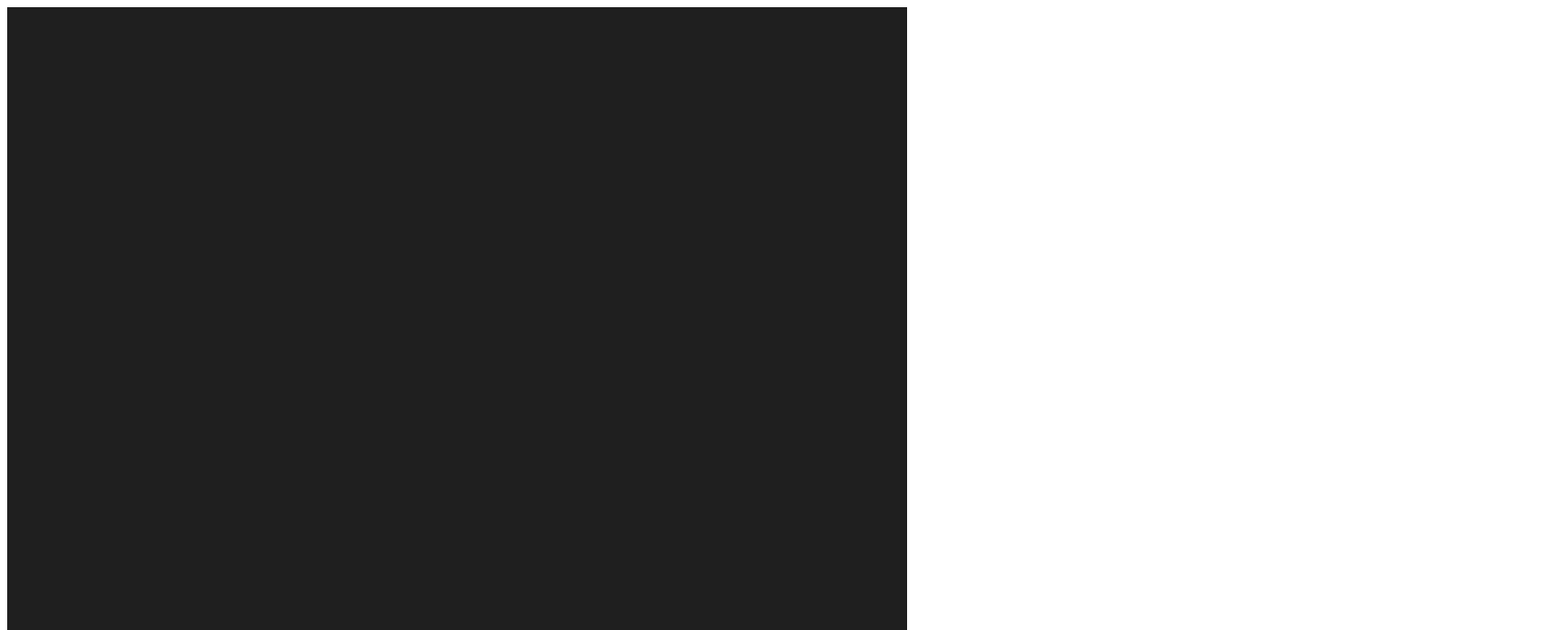
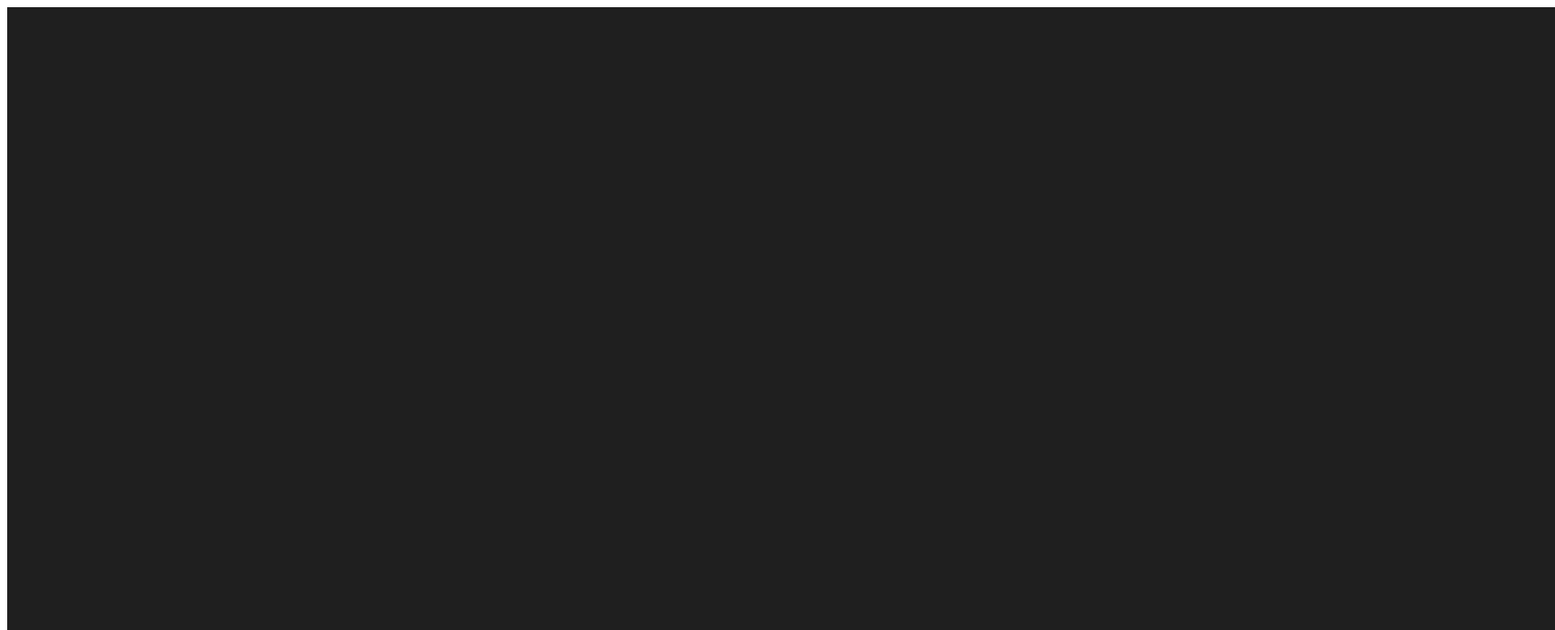
Before and after one commit to OrkunAvci/Webgl-Platformer, a plain HTML site: page src/index.html in a window 1280 px wide. Shown: the top 700 px of the page at 90% size, 1728 px wide, since content can reach past the window. Drawn offline with Linux system fonts and the light colour scheme.

Commit message:
Enlarge the canvas

```diff
--- a/src/index.html
+++ b/src/index.html
@@ -7,7 +7,7 @@
 	<title>Document</title>
 </head>
 <body onload="Init();">
-	<canvas id="game-surface" width="1000" height="800">
+	<canvas id="game-surface" width="1720" height="900">
 		Your browser does not support HTML5
 	</canvas>
 	<img id="create-texture" src="./../assets/crate.png" alt="Create Texture" width="0" height="0">
```
